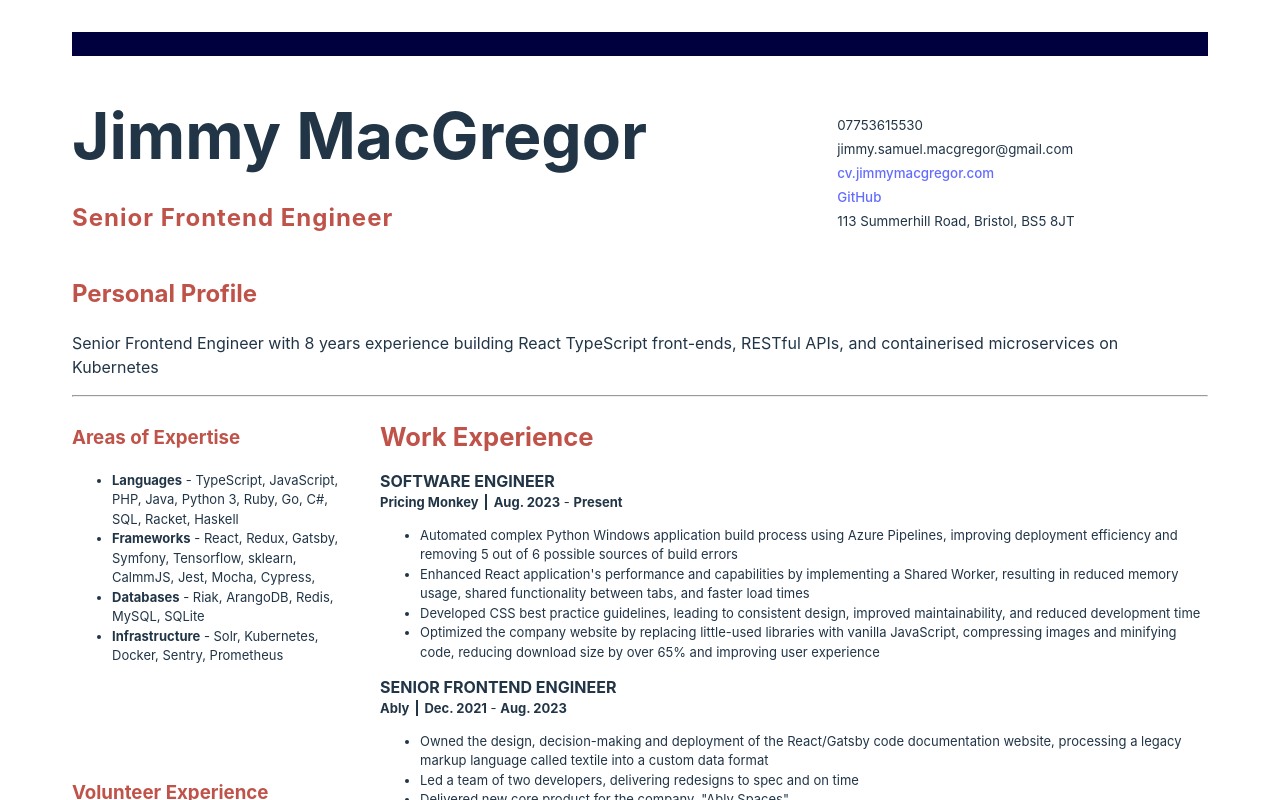
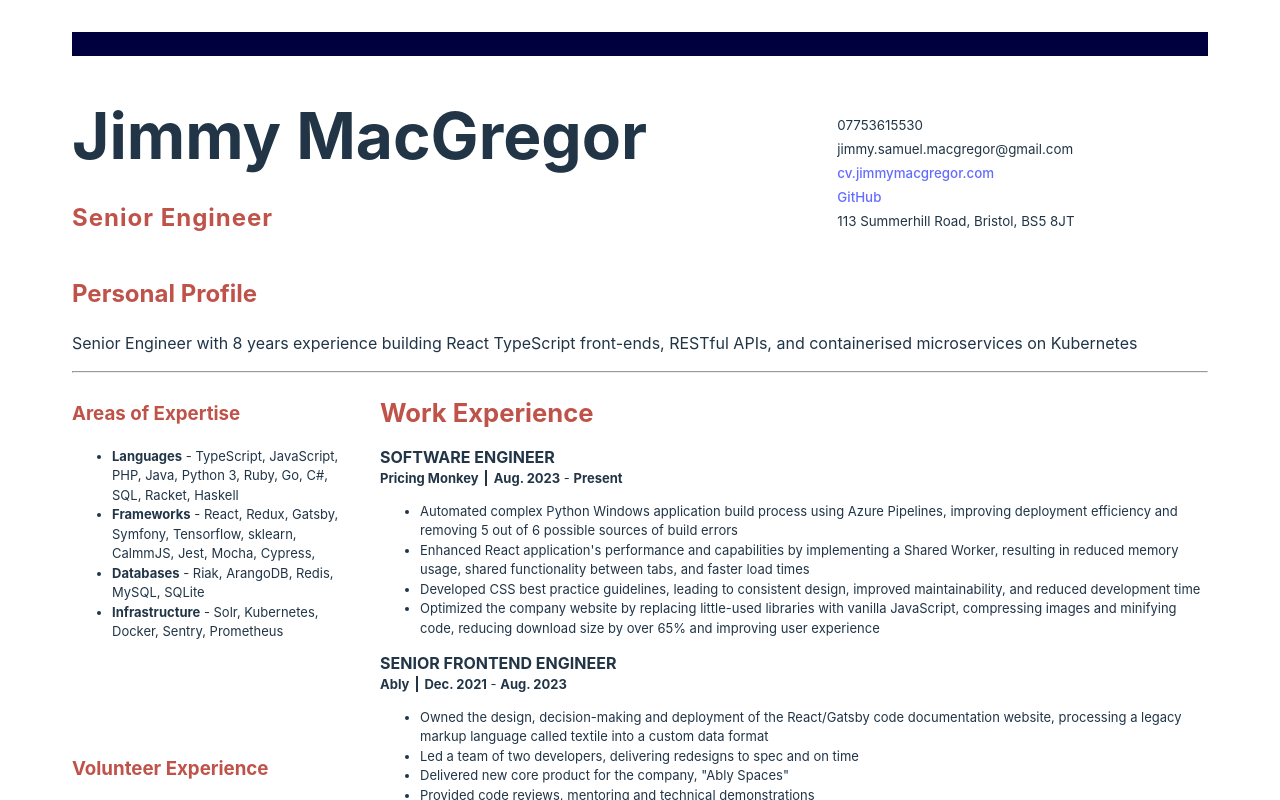
Before and after one commit to MymmiJ/cv, a React (Vite) app: page / in a window 1280 px wide. Shown: the top 800 px of the page. Built offline with nearby package versions, Linux system fonts and the light colour scheme.

Commit message:
Job Description: More flexible representation of skills

```diff
--- a/src/App.tsx
+++ b/src/App.tsx
@@ -35,12 +35,12 @@ function App() {
           <Detail><a href="https://github.com/MymmiJ">GitHub</a></Detail>
           <Detail>113 Summerhill Road, Bristol, BS5 8JT</Detail>
         </DetailContainer>
-        <JobName>Senior Frontend Engineer</JobName>
+        <JobName>Senior Engineer</JobName>
       </HeadlineGrid>
       <section>
         <SectionHeader>Personal Profile</SectionHeader>
         <p>
-          Senior Frontend Engineer with {yearsOfExperience} years experience building React TypeScript front-ends, RESTful APIs, and containerised microservices on Kubernetes
+          Senior Engineer with {yearsOfExperience} years experience building React TypeScript front-ends, RESTful APIs, and containerised microservices on Kubernetes
         </p>
       </section>
       <hr />
```
